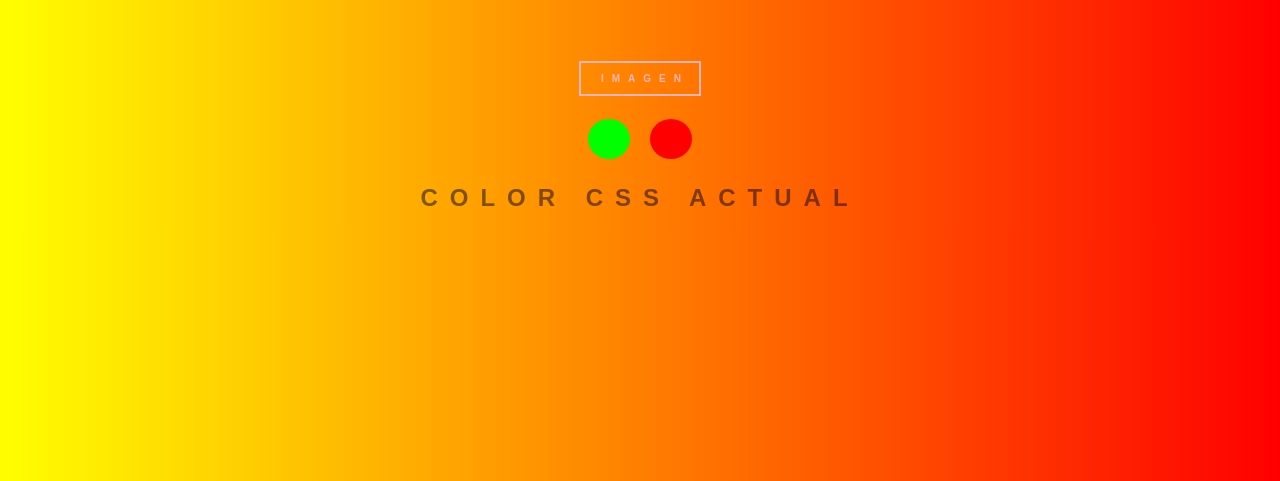
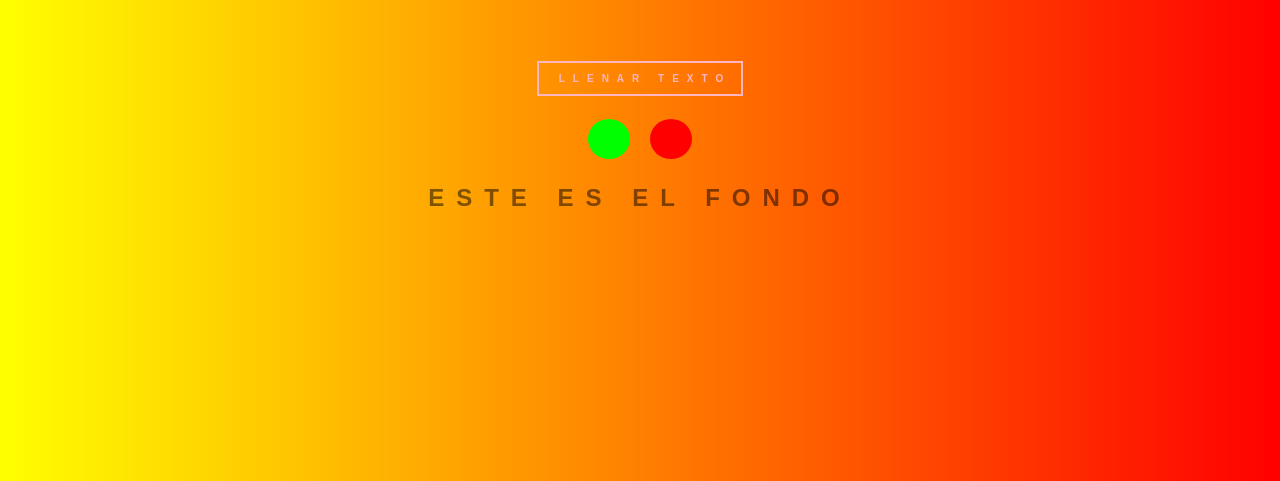
Before and after one commit to Alltimers/ColoresDeKati, a plain HTML site: page index.html in a window 1280 px wide. Shown: the part 319-800 px from the top of the page. Drawn offline with nearby package versions, Linux system fonts and the light colour scheme.

Commit message:
changed title and text

```diff
--- a/index.html
+++ b/index.html
@@ -3,18 +3,18 @@
 <head>
 	<meta charset="utf-8">
 	<meta name="viewport" content="width=device-width, initial-scale=1">
-	<title>Colores de Kati</title>
+	<title>Fondo de Kati</title>
 	<link rel="stylesheet" type="text/css" href="style.css">
 </head>
 <body id="gradient">
 	<div class="container">
 		<h1 id="image" class="title">hola katerina</h1>
-		<label for="file-upload" class="custom-file-upload">Imagen</label>
+		<label for="file-upload" class="custom-file-upload">Llenar texto</label>
 		<input id="file-upload" type="file"/>
 		<input class="button"  type='file' id='getval' name="background-image" />
 		<br><br><input class="color1 input-color-picker" type="color" name="color1" value="#00ff00">
 		<input class="color2 input-color-picker" type="color" name="color2" value="#ff0000">
-		<h2>Color CSS actual</h2>
+		<h2>Este es el fondo</h2>
 		<h3></h3>
 	</div>
 <script src="https://ajax.googleapis.com/ajax/libs/jquery/3.7.1/jquery.min.js"></script>
```
